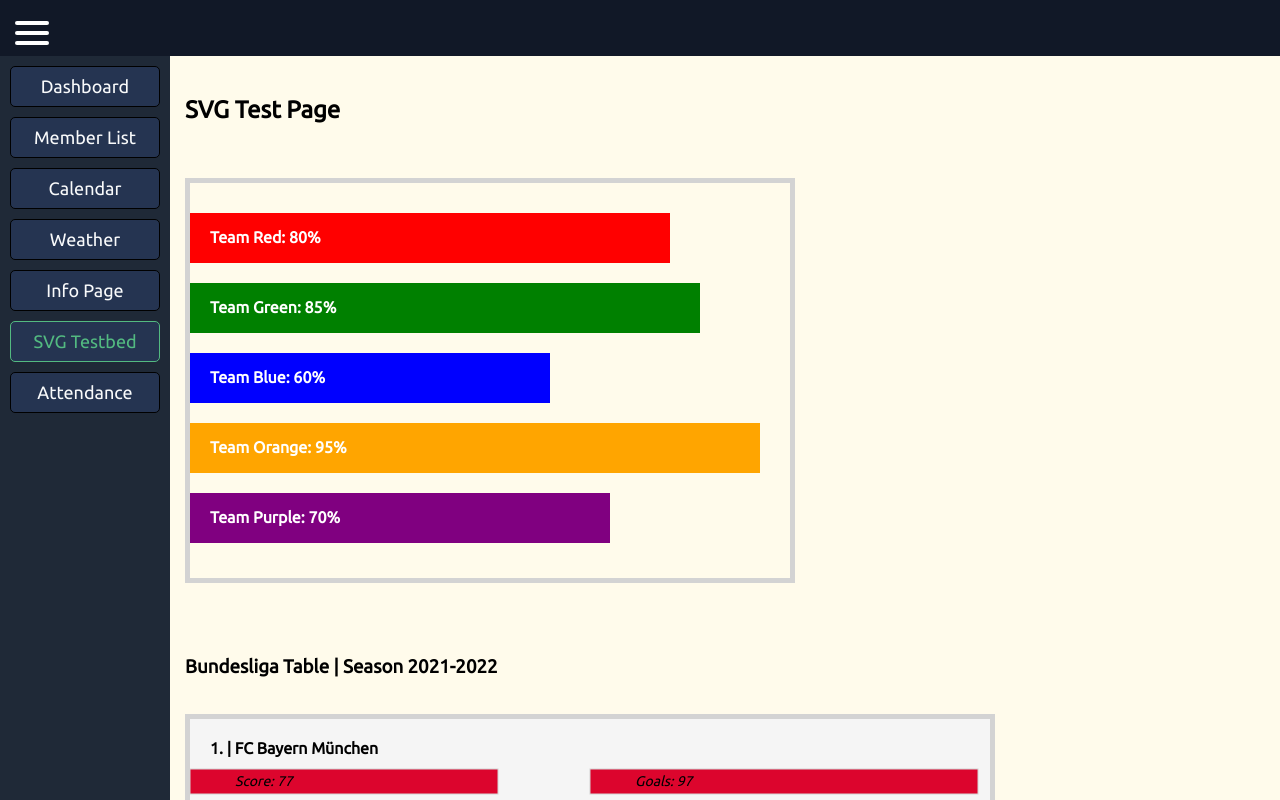
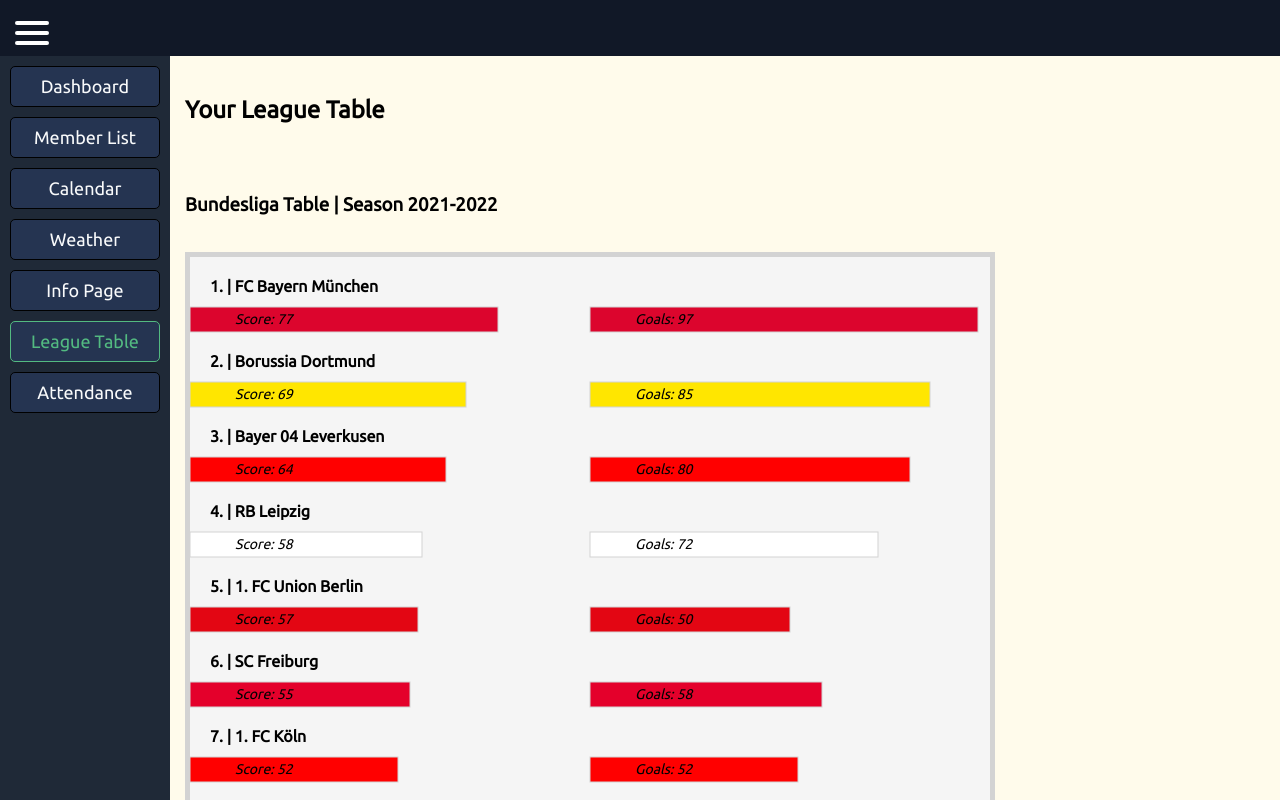
Before and after one commit to AljoschaDriemel/vanilla-cms, a React (Create React App) app in the folder client/: page /svgtestbed in a window 1280 px wide. Built offline with nearby package versions, Linux system fonts and the light colour scheme.

Commit message:
finish League Table Page

```diff
--- a/client/src/components/SvgTestbed/SvgTestbed.jsx
+++ b/client/src/components/SvgTestbed/SvgTestbed.jsx
@@ -1,22 +1,19 @@
 import React from "react";
 import scoreData from "./clubscores.json";
-import "./SvgTestbed.css"
+import "./SvgTestbed.css";
 
 export default function SvgTestbed() {
-  const teamRed = 80; // Percentage Values: Change the values (0 to 100) and see how the Diagram changes!
-  const teamGreen = 85;
-  const teamBlue = 60;
-  const teamOrange = 95;
-  const teamPurple = 70;
+  // const teamRed = 80; // Percentage Values: Change the values (0 to 100) and see how the Diagram changes!
+  // const teamGreen = 85;
+  // const teamBlue = 60;
+  // const teamOrange = 95;
+  // const teamPurple = 70;
 
   return (
     <div className="content-container">
       <div className="svgTestbed">
-      <h2>SVG Test Page</h2>
-      <br />
-      <br />
-      <br />
-      <svg width="610" height="405" fill="none">
+        <h2>Your League Table</h2>
+        {/* <svg width="610" height="405" fill="none">
         <rect width="610" height="405" fill="none" stroke="lightgray" stroke-width="10" />
         <rect x="5" y="35" width={(teamRed / 100) * 600} height="50" fill="red" />
         <rect x="5" y="105" width={(teamGreen / 100) * 600} height="50" fill="green" />
@@ -38,7 +35,7 @@
             Team Purple: {teamPurple}%
           </tspan>
         </text>
-      </svg>
+      </svg> */}
 
         <h3 className="heading-margin">Bundesliga Table | Season 2021-2022</h3>
         <br />
--- a/client/src/pages/Cms/Navbar.jsx
+++ b/client/src/pages/Cms/Navbar.jsx
@@ -6,37 +6,60 @@
       <nav className="nav">
         <ul>
           <li>
-            <NavLink to="/" style={({ isActive }) => (isActive ? { color: "#53ba81", borderColor:"#53ba81" } : { color: "#f9fafb" })}>
+            <NavLink
+              to="/"
+              style={({ isActive }) => (isActive ? { color: "#53ba81", borderColor: "#53ba81" } : { color: "#f9fafb" })}
+            >
               Dashboard
             </NavLink>
           </li>
           <li>
-            <NavLink to="/memberList" style={({ isActive }) => (isActive ? { color: "#53ba81", borderColor:"#53ba81", borderColor:"#53ba81" } : { color: "#f9fafb" })}>
+            <NavLink
+              to="/memberList"
+              style={({ isActive }) =>
+                isActive ? { color: "#53ba81", borderColor: "#53ba81", borderColor: "#53ba81" } : { color: "#f9fafb" }
+              }
+            >
               Member List
             </NavLink>
           </li>
           <li>
-            <NavLink to="/calendar" style={({ isActive }) => (isActive ? { color: "#53ba81", borderColor:"#53ba81" } : { color: "#f9fafb" })}>
+            <NavLink
+              to="/calendar"
+              style={({ isActive }) => (isActive ? { color: "#53ba81", borderColor: "#53ba81" } : { color: "#f9fafb" })}
+            >
               Calendar
             </NavLink>
           </li>
           <li>
-            <NavLink to="/weather" style={({ isActive }) => (isActive ? { color: "#53ba81", borderColor:"#53ba81" } : { color: "#f9fafb" })}>
+            <NavLink
+              to="/weather"
+              style={({ isActive }) => (isActive ? { color: "#53ba81", borderColor: "#53ba81" } : { color: "#f9fafb" })}
+            >
               Weather
             </NavLink>
           </li>
           <li>
-            <NavLink to="/infopage" style={({ isActive }) => (isActive ? { color: "#53ba81", borderColor:"#53ba81" } : { color: "#f9fafb" })}>
+            <NavLink
+              to="/infopage"
+              style={({ isActive }) => (isActive ? { color: "#53ba81", borderColor: "#53ba81" } : { color: "#f9fafb" })}
+            >
               Info Page
             </NavLink>
           </li>
           <li>
-            <NavLink to="/svgtestbed" style={({ isActive }) => (isActive ? { color: "#53ba81", borderColor:"#53ba81" } : { color: "#f9fafb" })}>
-              SVG Testbed
+            <NavLink
+              to="/svgtestbed"
+              style={({ isActive }) => (isActive ? { color: "#53ba81", borderColor: "#53ba81" } : { color: "#f9fafb" })}
+            >
+              League Table
             </NavLink>
           </li>
           <li>
-            <NavLink to="/attendance" style={({ isActive }) => (isActive ? { color: "#53ba81" } : { color: "#f9fafb" })}>
+            <NavLink
+              to="/attendance"
+              style={({ isActive }) => (isActive ? { color: "#53ba81" } : { color: "#f9fafb" })}
+            >
               Attendance
             </NavLink>
           </li>
```
Lines whose indentation alone changed are shown as unchanged.
